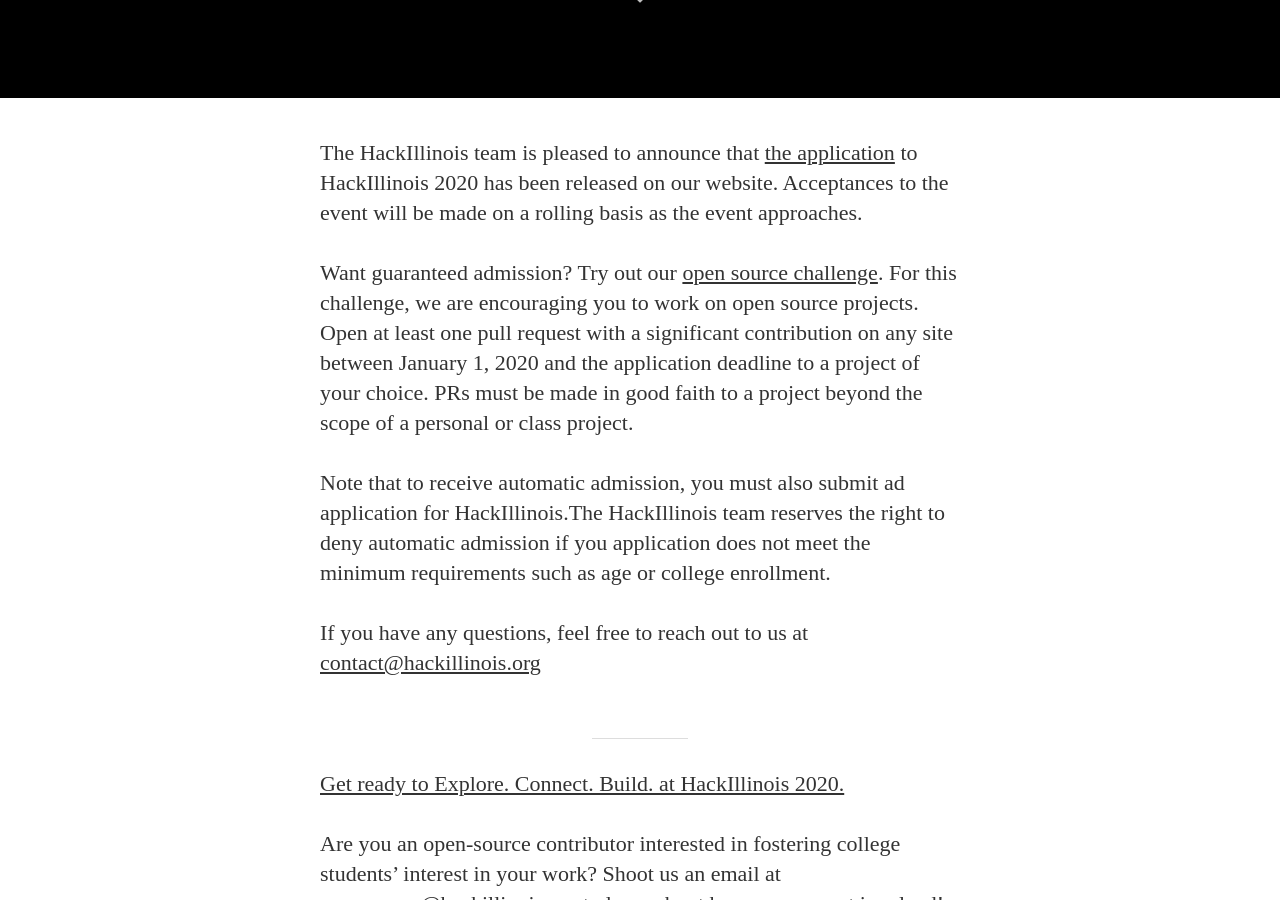
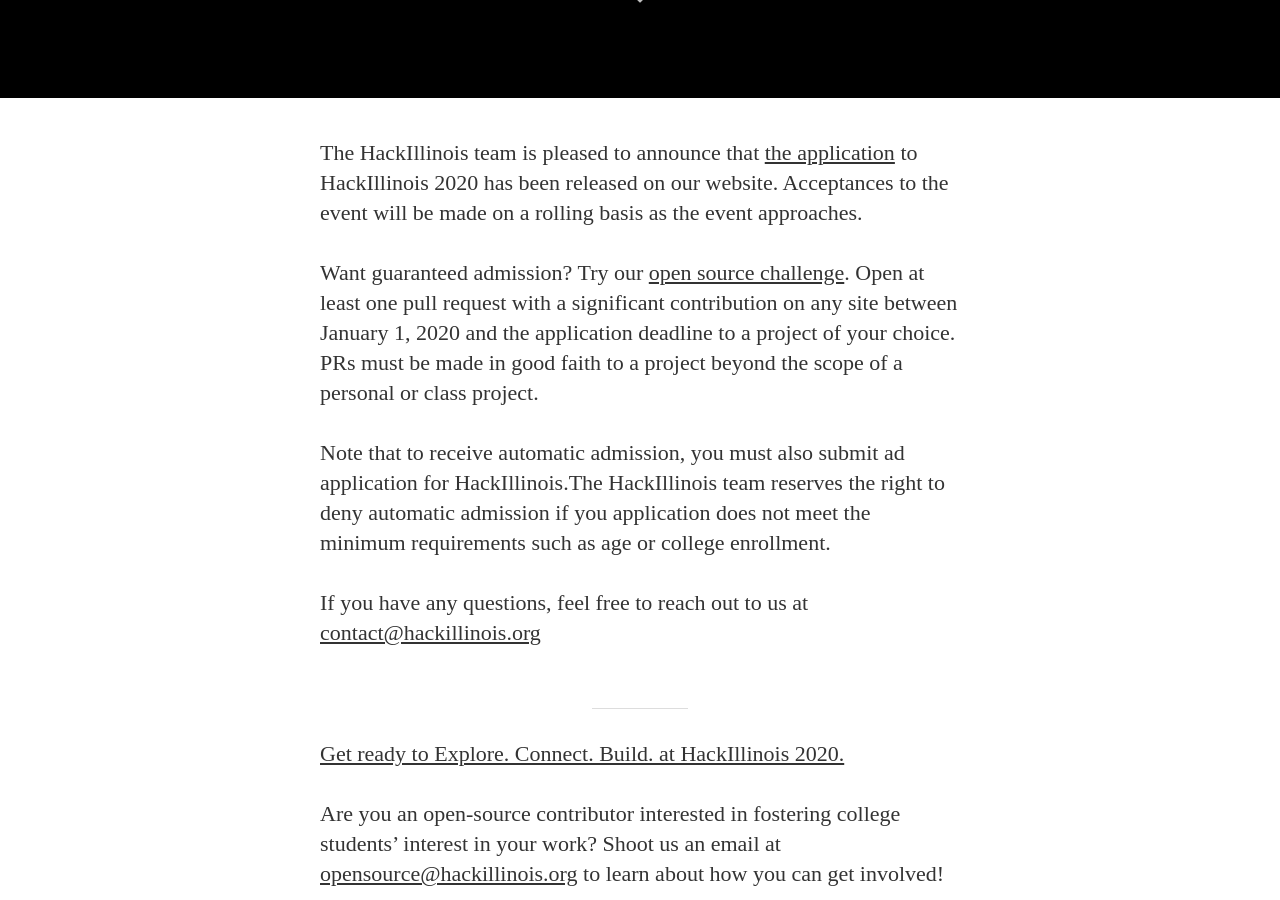
Before and after one commit to HackIllinois/blog, a Jekyll site: the page built from _posts/2019-12-31-announcing-the-hackillinois-2020-application.md, in a window 1280 px wide and 900 px high, scrolled down 802 px. Built offline with Jekyll 4.4.1, drawn with Linux system fonts in a browser that asks for light colours; nearby versions of some CDN libraries; some web fonts are replaced.

Commit message:
Edits for clarity

```diff
--- a/_posts/2019-12-31-announcing-the-hackillinois-2020-application.md
+++ b/_posts/2019-12-31-announcing-the-hackillinois-2020-application.md
@@ -11,7 +11,7 @@
 
 The HackIllinois team is pleased to announce that [the application](https://www.hackillinois.org/apply) to HackIllinois 2020 has been released on our website. Acceptances to the event will be made on a rolling basis as the event approaches.
 
-Want guaranteed admission? Try out our [open source challenge](https://docs.google.com/forms/d/e/1FAIpQLSdOxUnlnZqjTaWGnU5h-NsJvvuShHXr2eBFYmFgAjZpqWtSlg/viewform). For this challenge, we are encouraging you to work on open source projects. Open at least one pull request with a significant contribution on any site between January 1, 2020 and the application deadline to a project of your choice. PRs must be made in good faith to a project beyond the scope of a personal or class project.
+Want guaranteed admission? Try our [open source challenge](https://docs.google.com/forms/d/e/1FAIpQLSdOxUnlnZqjTaWGnU5h-NsJvvuShHXr2eBFYmFgAjZpqWtSlg/viewform). Open at least one pull request with a significant contribution on any site between January 1, 2020 and the application deadline to a project of your choice. PRs must be made in good faith to a project beyond the scope of a personal or class project.
 
 Note that to receive automatic admission, you must also submit ad application for HackIllinois.The HackIllinois team reserves the right to deny automatic admission if you application does not meet the minimum requirements such as age or college enrollment.
 
```
